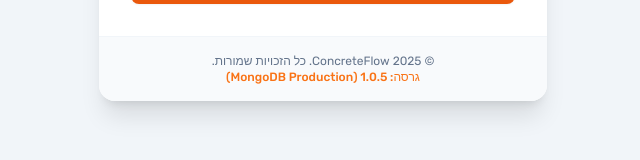
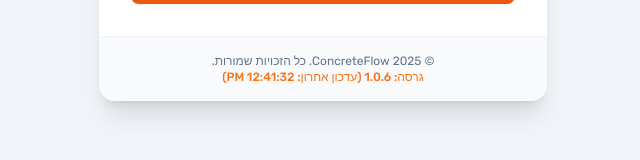
Before and after one commit to amrsaf01/concreteflow, a React (Vite) app: page / in a window 1280 px wide. Shown: the part 593-753 px from the top of the page, without its empty margins (348-988 px from the left). Built offline with nearby package versions, Linux system fonts and the light colour scheme; no server answers.

Commit message:
Force frontend update to version 1.0.6

```diff
--- a/components/LoginPage.tsx
+++ b/components/LoginPage.tsx
@@ -93,7 +93,7 @@
                 <div className="bg-slate-50 p-4 text-center text-xs text-slate-500 border-t border-slate-100">
                     &copy; {new Date().getFullYear()} ConcreteFlow. כל הזכויות שמורות.
                     <br />
-                    <span className="text-orange-500 font-medium">גרסה: 1.0.5 (MongoDB Production)</span>
+                    <span className="text-orange-500 font-medium">גרסה: 1.0.6 (עדכון אחרון: {new Date().toLocaleTimeString()})</span>
                 </div>
             </div>
         </div>
```
